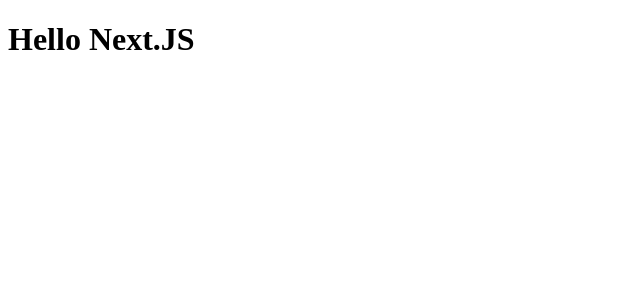
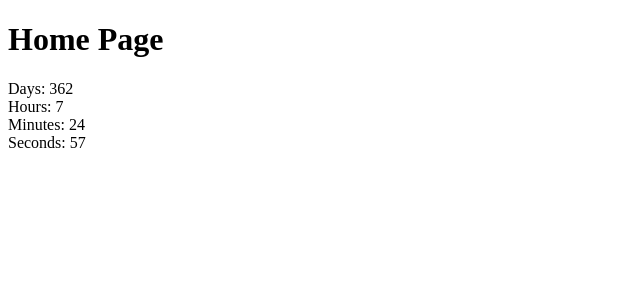
Before and after one commit to CloudHu606/nextJS-app, a Next.js app: page / in a window 1280 px wide. Shown: the top 300 px of the page, without its empty margins (0-640 px from the left). Built offline with nearby package versions, Linux system fonts and the light colour scheme.

Commit message:
basic count down timer

```diff
--- /dev/null
+++ b/components/counting_down_timer.js
@@ -0,0 +1,59 @@
+import React from 'react'
+
+class CounterDownTimer extends React.Component {
+
+    state = {
+        days: undefined,
+        hours: undefined,
+        minutes: undefined,
+        seconds: undefined
+    };
+
+    componentDidMount() {
+        const date = '2020-12-31';
+
+        this.interval = setInterval(() => {
+            var time = this.getTimeRemaining(date);
+            this.setState({ days: time.days, hours: time.hours, minutes: time.minutes, seconds: time.seconds });
+        }, 1000);
+    }
+
+    componentWillUnmount() {
+        if (this.interval) {
+            clearInterval(this.interval);
+        }
+    }
+
+    getTimeRemaining (endtime) {
+       var t = Date.parse(endtime) - Date.parse(new Date());
+
+       var seconds = Math.floor( (t/1000) % 60 );
+       var minutes = Math.floor( (t/1000/60) % 60 );
+       var hours = Math.floor( (t/(1000*60*60)) % 24 );
+       var days = Math.floor( t/(1000*60*60*24) );
+        return {
+            'total': t,
+            'days': days,
+            'hours': hours,
+            'minutes': minutes,
+            'seconds': seconds
+        }
+    }
+
+    render() {
+        var { days, hours, minutes, seconds } = this.state;
+        return(
+
+            <div id="clockdiv">
+                Days: <span className="days">{days}</span><br/>
+                Hours: <span className="hours">{hours}</span><br/>
+                Minutes: <span className="minutes">{minutes}</span><br/>
+                Seconds: <span className="seconds">{seconds}</span>
+            </div>
+        );
+    }
+
+
+}
+
+export default CounterDownTimer;
--- a/pages/index.js
+++ b/pages/index.js
@@ -1,6 +1,9 @@
+import CounterDownTimer from '../components/counting_down_timer'
+
 const Index = () => (
     <div>
-        <h1>Hello Next.JS</h1>
+        <h1>Home Page</h1>
+        <CounterDownTimer/>
     </div>
 );
 
```
